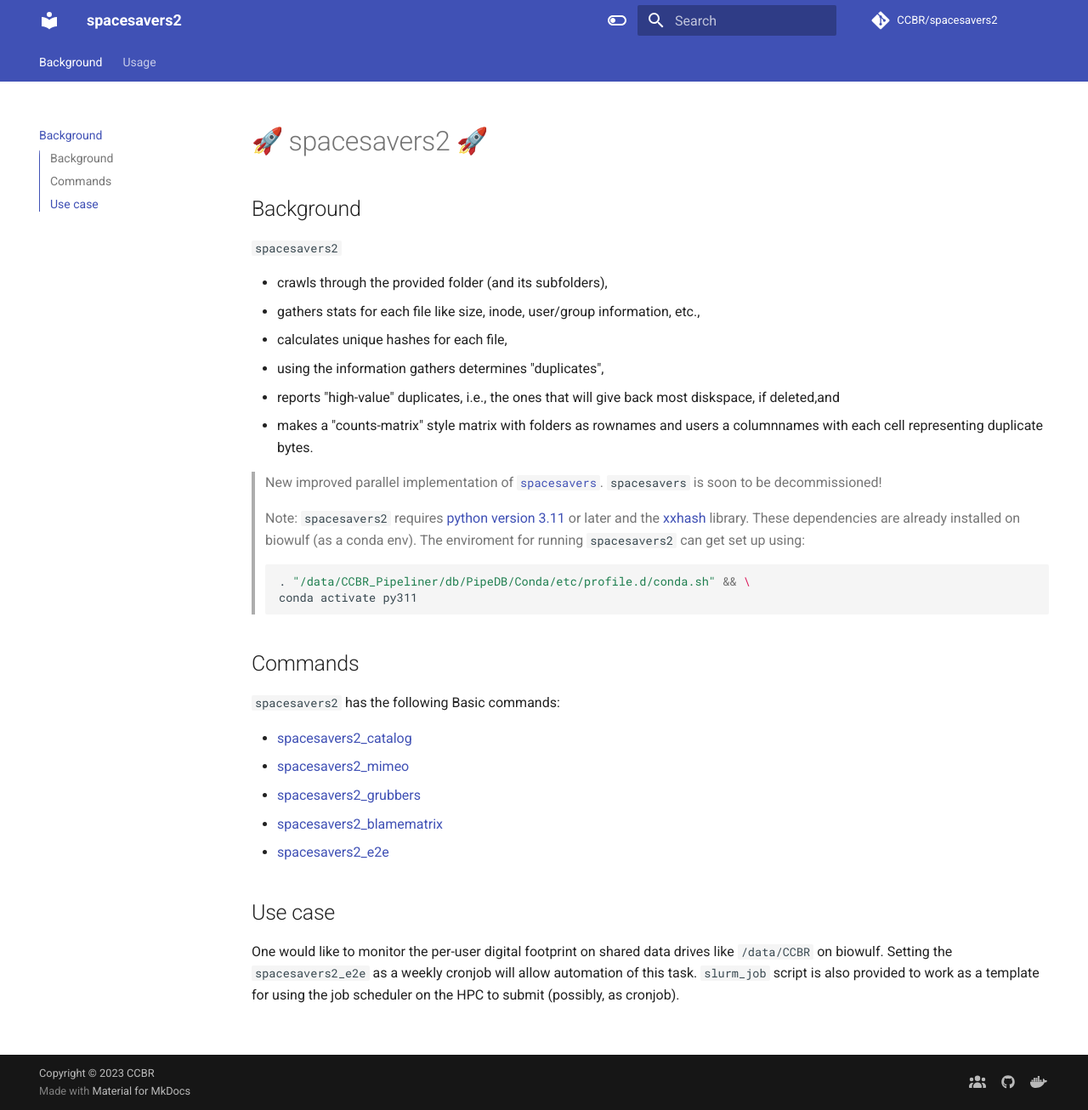
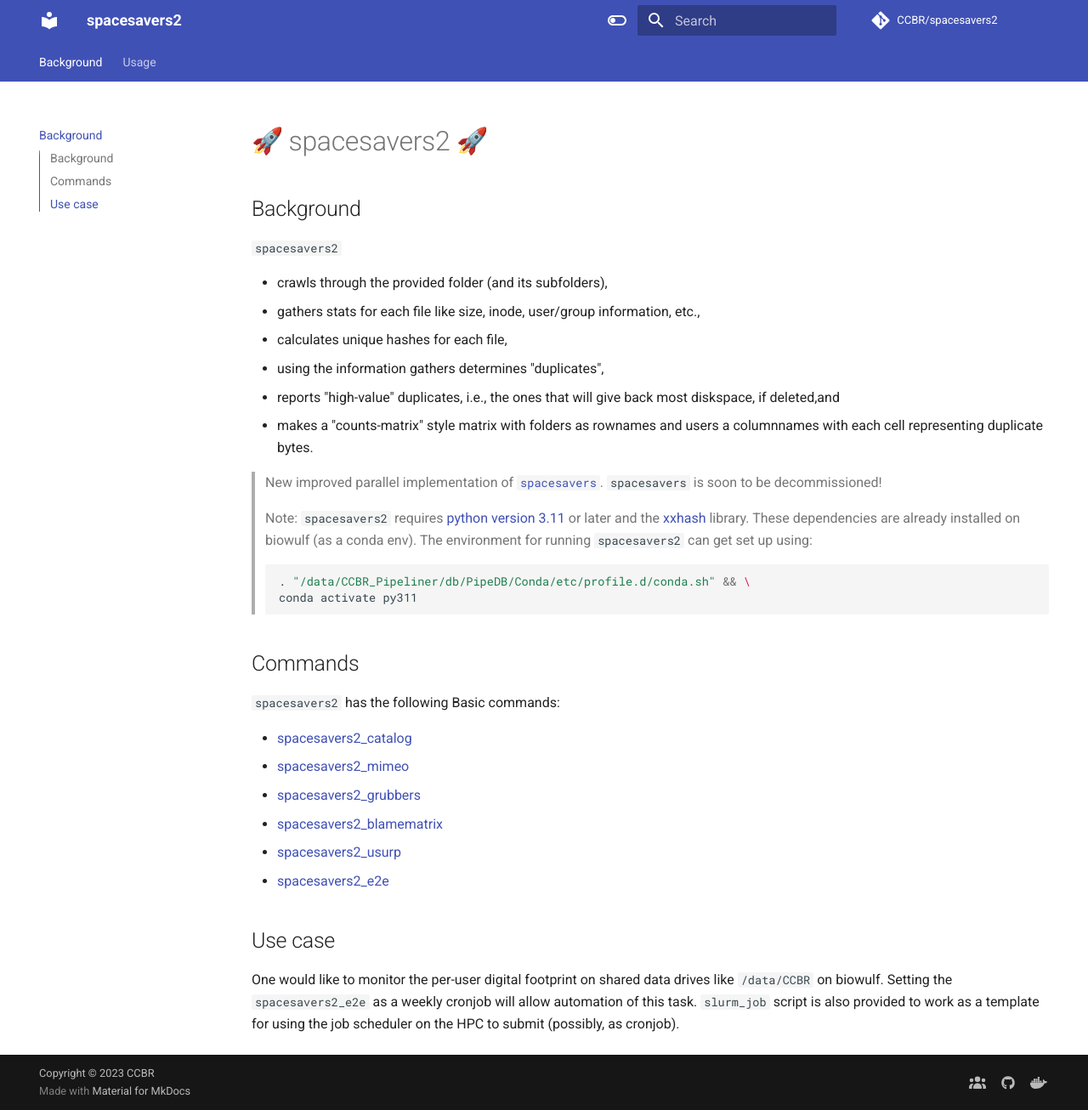
Before and after one commit to abcsFrederick/spacesavers2, an MkDocs documentation site: the page built from docs/index.md, in a window 1280 px wide and 1306 px high. Shown: the whole window at 85% size. Built offline with MkDocs 1.6.1 and Material for MkDocs 9.7.7, drawn with Linux system fonts in a browser that asks for light colours; emoji names are drawn with the system emoji font; comment, search, counter and statistics services are not loaded; the version menu is left out.

Commit message:
docs: adding usurp to index; adding pre-commit yaml

````diff
--- a/docs/index.md
+++ b/docs/index.md
@@ -13,11 +13,13 @@
 
 > New improved parallel implementation of [`spacesavers`](https://github.com/CCBR/spacesavers). `spacesavers` is soon to be decommissioned!
 
-> Note: `spacesavers2` requires [python version 3.11](https://www.python.org/downloads/release/python-3110/) or later and the [xxhash](https://pypi.org/project/xxhash/) library. These dependencies are already installed on biowulf (as a conda env). The enviroment for running `spacesavers2` can get set up using:
+> Note: `spacesavers2` requires [python version 3.11](https://www.python.org/downloads/release/python-3110/) or later and the [xxhash](https://pypi.org/project/xxhash/) library. These dependencies are already installed on biowulf (as a conda env). The environment for running `spacesavers2` can get set up using:
+>
 > ```bash
 > . "/data/CCBR_Pipeliner/db/PipeDB/Conda/etc/profile.d/conda.sh" && \
 > conda activate py311
 > ```
+
 ## Commands
 
 `spacesavers2` has the following Basic commands:
@@ -26,6 +28,7 @@
 - [spacesavers2_mimeo](mimeo.md)
 - [spacesavers2_grubbers](grubbers.md)
 - [spacesavers2_blamematrix](blamematrix.md)
+- [spacesavers2_usurp](usurp.md)
 - [spacesavers2_e2e](e2e.md)
 
 ## Use case
````
Also changed, not shown: .pre-commit-config.yaml (added, +33 -0 lines).
